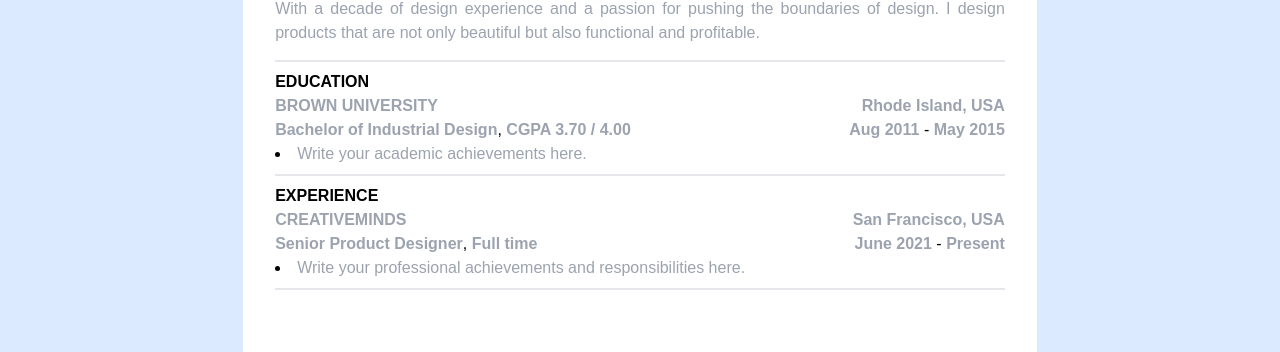
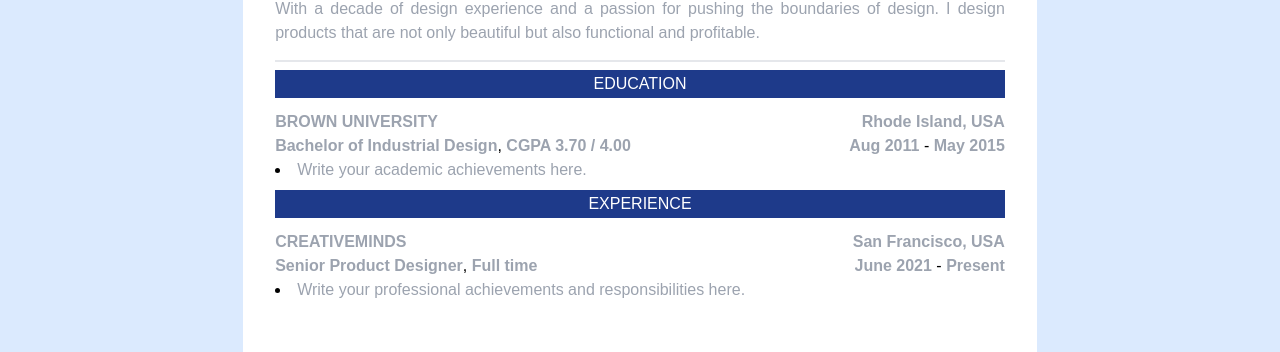
Before and after one commit to AW-2021/CV-Application, a React (Vite) app: page / in a window 1280 px wide. Shown: the part 357-709 px from the top of the page. Built offline with nearby package versions, Linux system fonts and the light colour scheme.

Commit message:
Removed component states as they're now moved up to App.jsx

```diff
--- a/src/components/EducationSection.jsx
+++ b/src/components/EducationSection.jsx
@@ -2,19 +2,7 @@ import { useState } from "react";
 import { BsPlusCircleFill } from "react-icons/bs";
 import Education from "./Education";
 
-const EducationSection = ({disabledVal}) => {
-  const [educations, setEducations] = useState([
-    {
-      id: 0,
-      educationInstitute: "",
-      educationLocation: "",
-      educationDegree: "",
-      educationGrade: "",
-      eduStartDate: "",
-      eduEndDate: "",
-      eduDescList: [],
-    },
-  ]);
+const EducationSection = ({ disabledVal, educations, setEducations }) => {
 
   const handleChange = (e, index) => {
     const { name, value } = e.target;
@@ -44,8 +32,8 @@ const EducationSection = ({disabledVal}) => {
   };
 
   return (
-    <fieldset className="border-b-2 pb-2" disabled={disabledVal}>
-      <legend className="font-bold">EDUCATION</legend>
+    <fieldset disabled={disabledVal}>
+      <legend className="bg-blue-900 w-full text-center text-white mb-3 p-0.5">EDUCATION</legend>
 
       {/* Every new education field is a separate component */}
         {educations.map((item) => (
@@ -62,7 +50,7 @@ const EducationSection = ({disabledVal}) => {
         <button
           type="button"
           onClick={handleClick}
-          className="w-full p-1 mb-4 mt-4 border-2 border-blue-500 rounded-full"
+          className="w-full p-1 mt-2 mb-3 border-2 border-blue-500 rounded-full"
         >
           <BsPlusCircleFill className="inline text-lg text-blue-500 mr-2 align-text-top" />
           Add Education
--- a/src/components/ExperienceSection.jsx
+++ b/src/components/ExperienceSection.jsx
@@ -4,19 +4,7 @@ import Experience from "./Experience";
 
 const MAX_HEIGHT = 500;
 
-const ExperienceSection = ({ disabledVal }) => {
-  const [experiences, setExperiences] = useState([
-    {
-      id: 0,
-      companyName: "",
-      companyLocation: "",
-      companyRole: "",
-      jobType: "",
-      expStartDate: "",
-      expEndDate: "",
-      expDescList: [],
-    },
-  ]);
+const ExperienceSection = ({ disabledVal, experiences, setExperiences }) => {
 
   const handleChange = (e, index) => {
     const { name, value } = e.target;
@@ -46,8 +34,8 @@ const ExperienceSection = ({ disabledVal }) => {
   };
 
   return (
-    <fieldset className="border-b-2 pb-2" disabled={disabledVal}>
-      <legend className="font-bold">EXPERIENCE</legend>
+    <fieldset disabled={disabledVal}>
+      <legend className="bg-blue-900 w-full text-center text-white mb-3 p-0.5">EXPERIENCE</legend>
 
       {/* Every new experience field is a separate component */}
       {experiences.map((item) => (
@@ -64,7 +52,7 @@ const ExperienceSection = ({ disabledVal }) => {
         <button
           type="button"
           onClick={handleClick}
-          className="w-full p-1 mb-4 mt-4 border-2 border-blue-500 rounded-full"
+          className="w-full p-1 mt-2 mb-3 border-2 border-blue-500 rounded-full"
         >
           <BsPlusCircleFill className="inline text-lg text-blue-500 mr-2 align-text-top" />
           Add Experience
```
